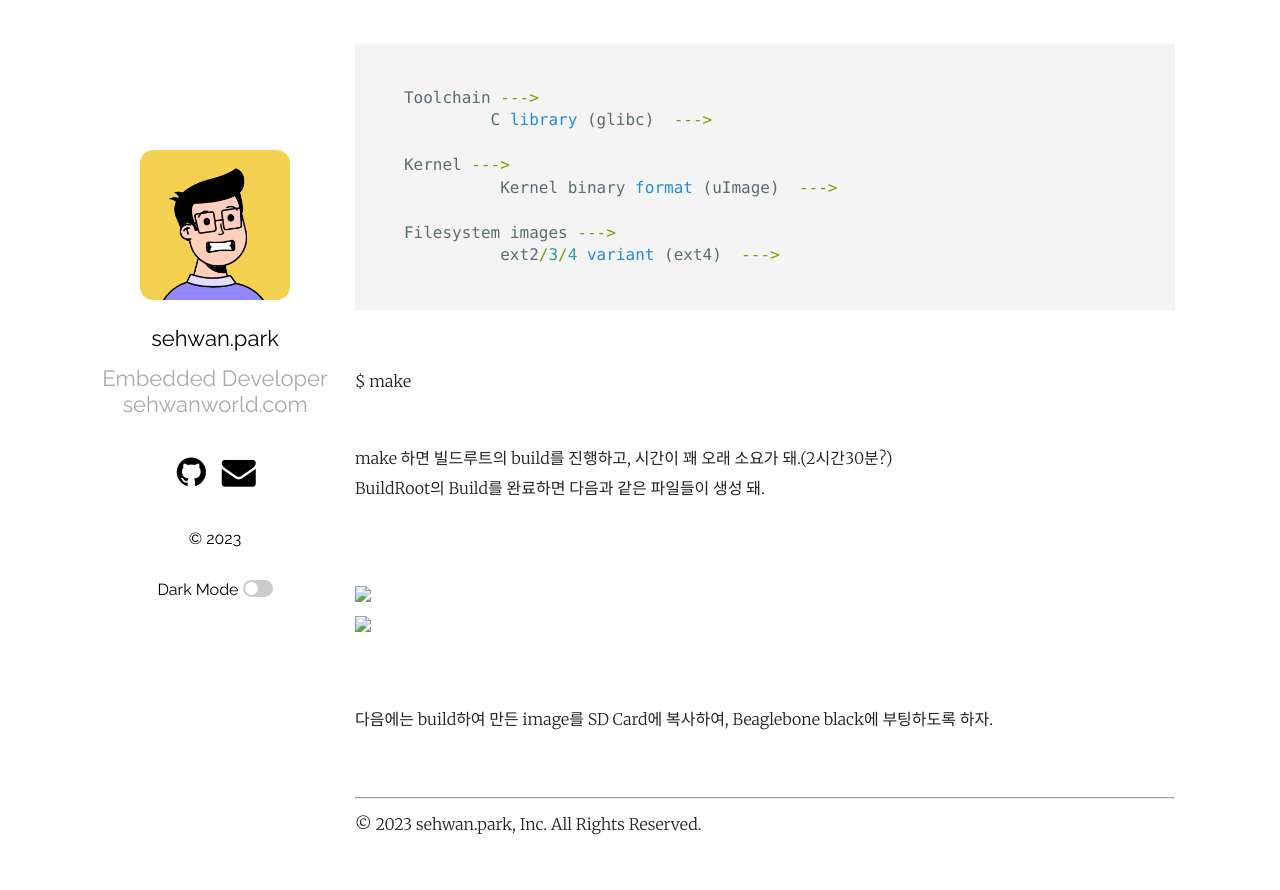
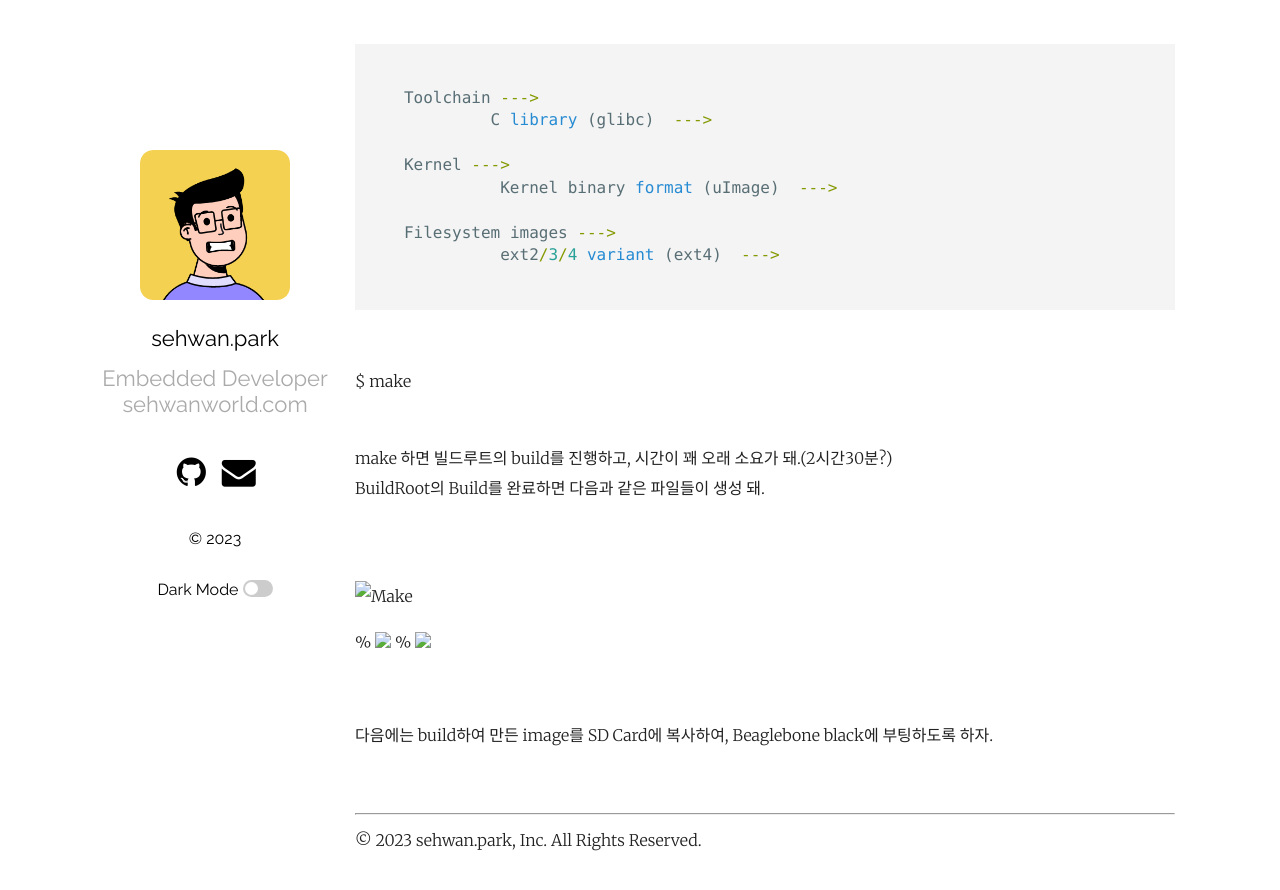
Before and after one commit to sehwann/sehwann.github.io, a Jekyll site: the page built from _posts/2023-06-19-임베디드리눅스 개발(1) 빌드루트.markdown, in a window 1280 px wide and 900 px high, scrolled down 1191 px. Shown: the top 890 px of the window. Built offline with Jekyll 4.4.1, drawn with Linux system fonts in a browser that asks for light colours.

Commit message:
posts : Update posts

```diff
--- a/_posts/2023-06-19-임베디드리눅스 개발(1) 빌드루트.markdown
+++ b/_posts/2023-06-19-임베디드리눅스 개발(1) 빌드루트.markdown
@@ -66,8 +66,10 @@ BuildRoot의 Build를 완료하면 다음과 같은 파일들이 생성 돼.<br>
 <br>
 <br>
 
-<img src="img/230619/buildroot_make.png" /> <br>
-<img src="img/230619/buildroot_make2.png" />
+![Make](img/230619/buildroot_make.png "Make")
+
+% <img src="img/230619/buildroot_make.png"/>
+% <img src="img/230619/buildroot_make2.png"/>
 
 
 <br>
```
